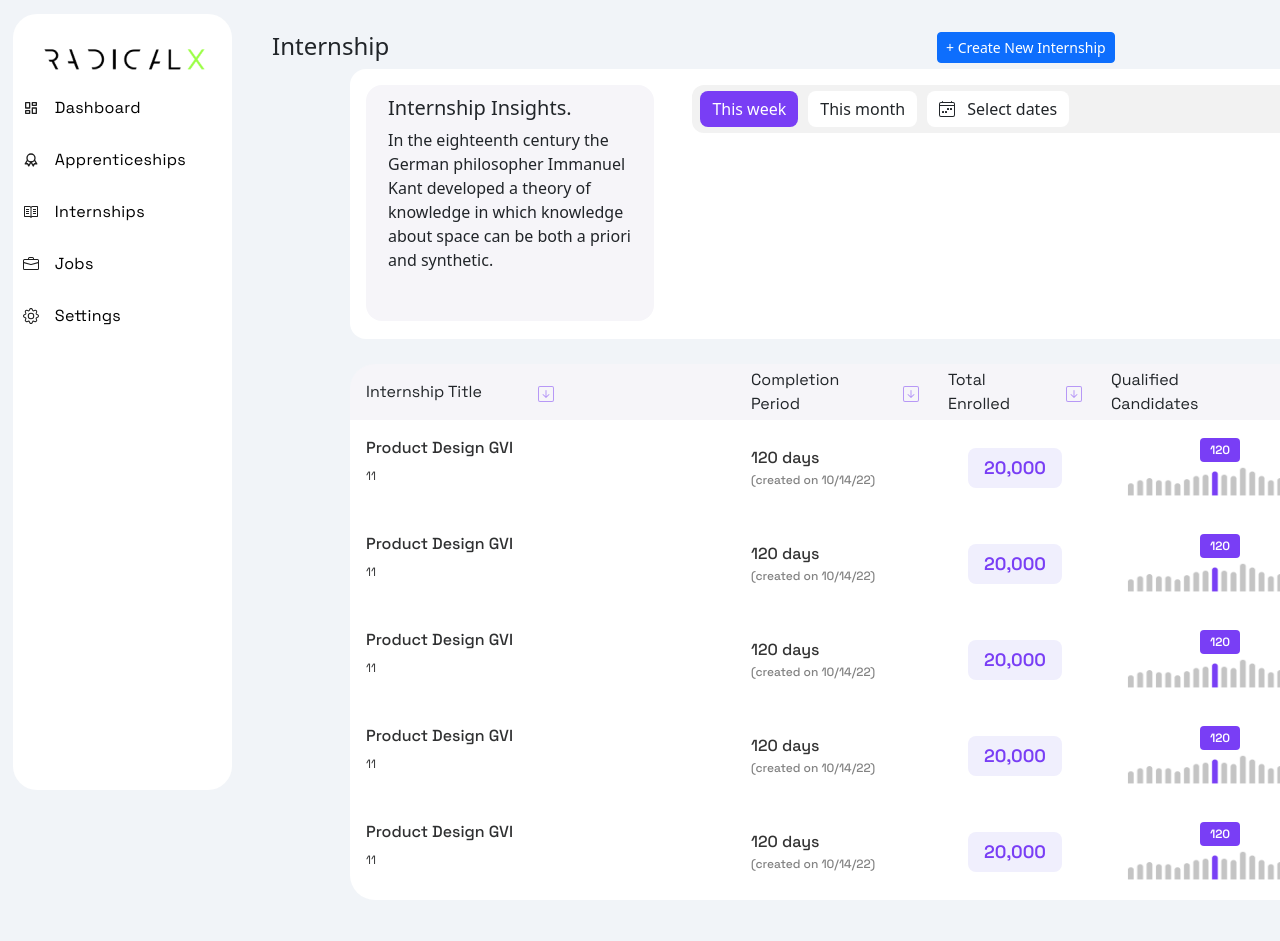
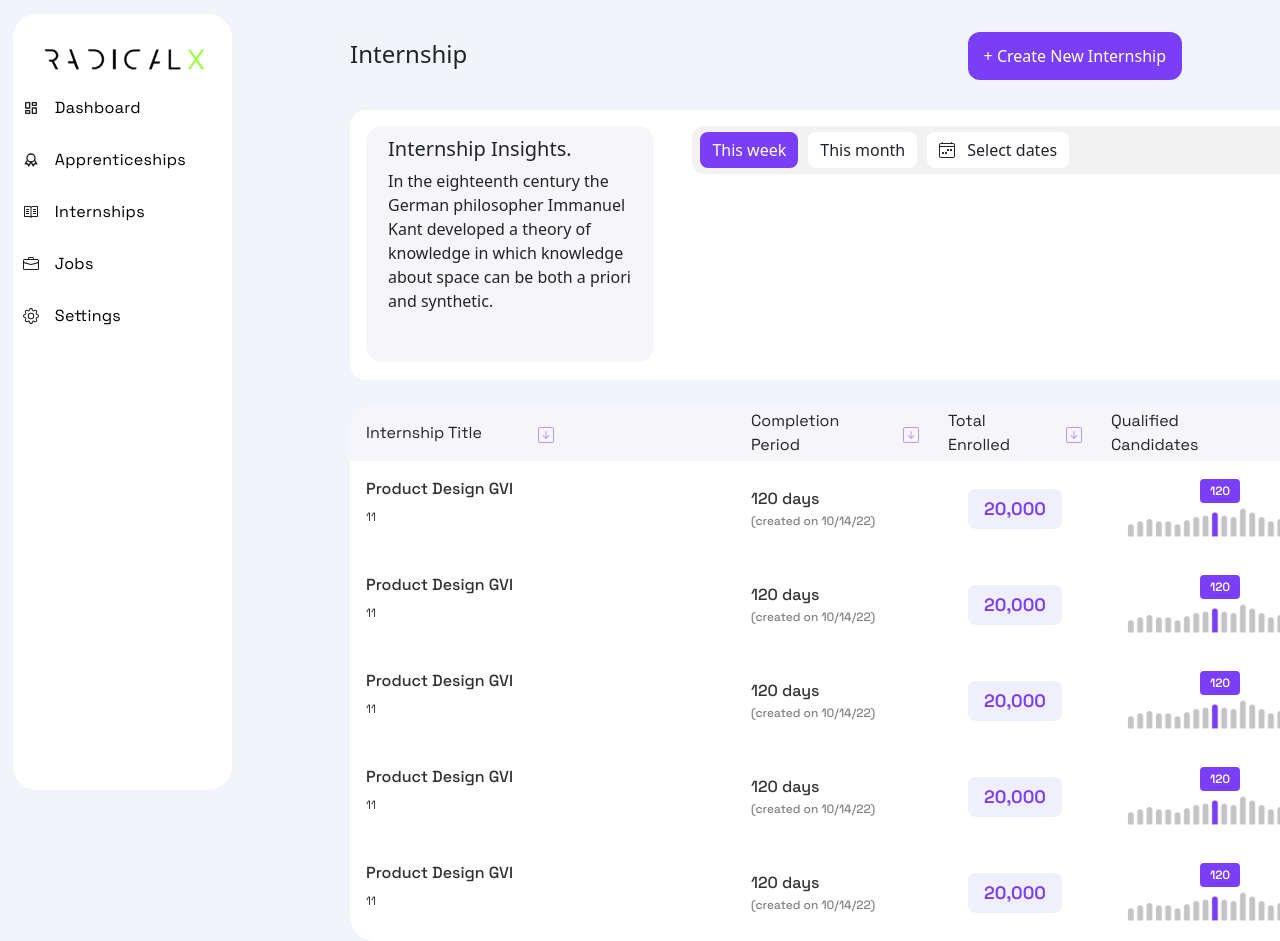
Before and after one commit to web-based/radicalx-internship-flow-app, a React (Create React App) app: page /internship in a window 1280 px wide. Shown: the top 941 px of the page. Before the commit the page ends 900 px from the top, so only its background shows below. Built offline with nearby package versions, Linux system fonts and the light colour scheme.

Commit message:
update maintitle css color and slight positioning  🛏️

```diff
--- a/src/components/InternInsight.js
+++ b/src/components/InternInsight.js
@@ -1,10 +1,12 @@
 import React from 'react'
 import "./Dashboard.css";
 import { BsCalendar4Week } from "react-icons/bs";
+// import MainTitle from './MainTitle';
 // This component is for Slav
 function InternInsight() {
   return (
     <>
+
       <div className="int-insight-main-container">
         <div className="intern-insight-container">
           <h5>Internship Insights.</h5>
--- a/src/components/MainTitle.js
+++ b/src/components/MainTitle.js
@@ -5,24 +5,16 @@ import "./App.css";
 
 function MainTitle() {
   return (
+    <div className="main-title-row">
+        <div className="internship-main-text">
+          <h4>Internship</h4>
+        </div>
+        <div className="create-int-btn">
+          <button className="home-title-btn">+ Create New Internship</button>
+        </div>
 
-    <Container>
-      <Row className="main-title-row">
-        <Col md={{ span: 7, offset: 2 }} >
-          <h4>
-            Internship
-          </h4>
-        </Col>
-        <Col >
-          <Button className="home-title-btn" size="sm">
-            + Create New Internship
-          </Button>
-        </Col>
-      </Row>
-    </Container>
-
-
-  )
+    </div>
+  );
 }
 
 export default MainTitle
--- a/src/components/btn.css
+++ b/src/components/btn.css
@@ -3,7 +3,28 @@
     border: none;
     padding: 12px 16px;
     border-radius: 12px;
+    color:#fff;
+    /* float:right; */
+    margin-bottom:2%;
 }
 .home-title-btn:hover{
     background: #793EF5;
 }
+
+.create-int-btn{
+    display:flex;
+    justify-content: flex-end;
+    align-items: center;
+}
+.internship-main-text{
+    align-items: center;
+}
+.main-title-row{
+    display: flex;
+    align-items: center;
+    margin-left:350px;
+    width:65%;
+    margin-bottom:2%;
+    justify-content: space-between;
+
+}
```
